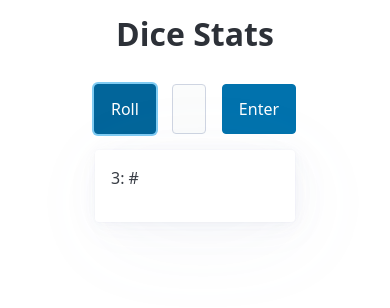
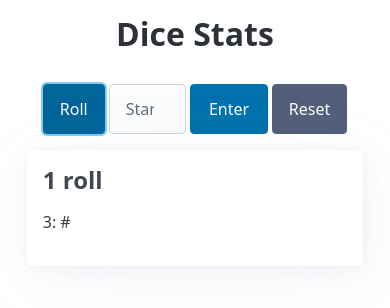
Before and after one commit to Justin-K-Ellis/dice-stats.vue, a Vue app: page / in a window 390 px wide. Both pictures are taken after a click on the button "Roll". Shown: the top 308 px of the page. Built offline with nearby package versions, Linux system fonts and the light colour scheme.

Commit message:
feat: add logic to track the number of rolls

```diff
--- a/src/App.vue
+++ b/src/App.vue
@@ -5,6 +5,7 @@ import type { RollStats } from '../types'
 
 const diceStats = ref<RollStats>({})
 const starterNum = ref<number | null>(null)
+const totalRolls = ref(0)
 
 function handleRoll(): void {
   const roll = rollDice()
@@ -13,10 +14,12 @@ function handleRoll(): void {
   } else {
     diceStats.value[roll] += '#'
   }
+  totalRolls.value++
 }
 
 function handleStarterInput(): void {
   if (starterNum.value) {
+    totalRolls.value = 0
     if (starterNum.value > 300) starterNum.value = 300
 
     diceStats.value = {}
@@ -28,6 +31,12 @@ function handleStarterInput(): void {
     return
   }
 }
+
+function handleReset(): void {
+  diceStats.value = {}
+  starterNum.value = null
+  totalRolls.value = 0
+}
 </script>
 
 <template>
@@ -36,11 +45,13 @@ function handleStarterInput(): void {
     <div class="controls">
       <button @click="handleRoll">Roll</button>
       <form @submit.prevent="handleStarterInput">
-        <input type="number" v-model="starterNum" id="starter-input" placeholder="Start input" />
+        <input type="number" v-model="starterNum" id="starter-input" placeholder="Starter input" />
         <button type="submit">Enter</button>
       </form>
+      <button type="reset" @click="handleReset">Reset</button>
     </div>
     <article>
+      <h3 v-if="totalRolls">{{ totalRolls }} {{ totalRolls === 1 ? 'roll' : 'rolls' }}</h3>
       <p v-for="(rolls, num) in diceStats" :key="num">{{ num }}: {{ rolls }}</p>
     </article>
   </main>
@@ -90,4 +101,18 @@ input {
   align-items: center;
   margin: 1rem;
 }
+
+@media (max-width: 400px) {
+  main {
+    width: 95%;
+  }
+
+  form {
+    gap: 0.25rem;
+  }
+
+  .controls {
+    gap: 0.25rem;
+  }
+}
 </style>
```
